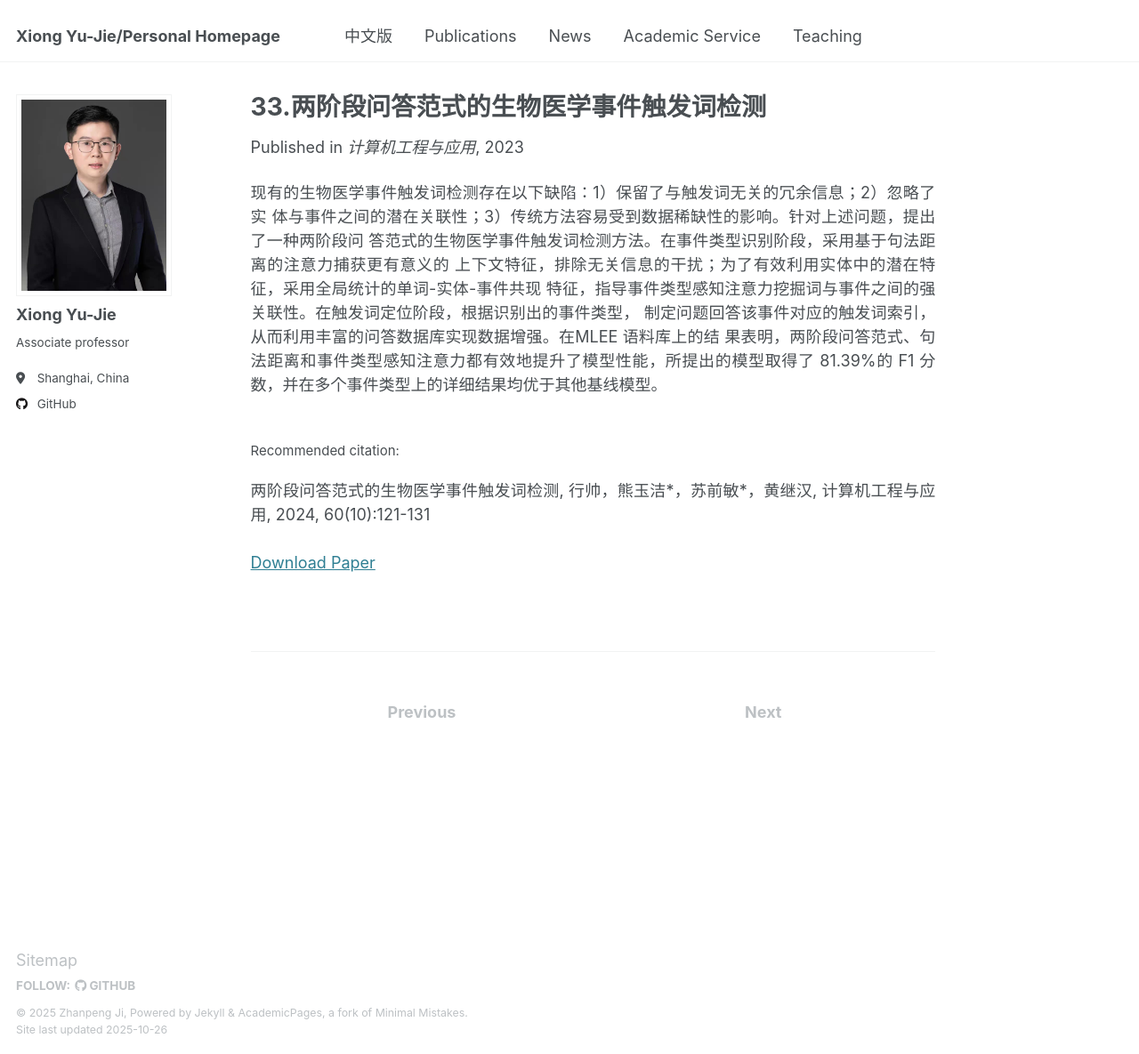
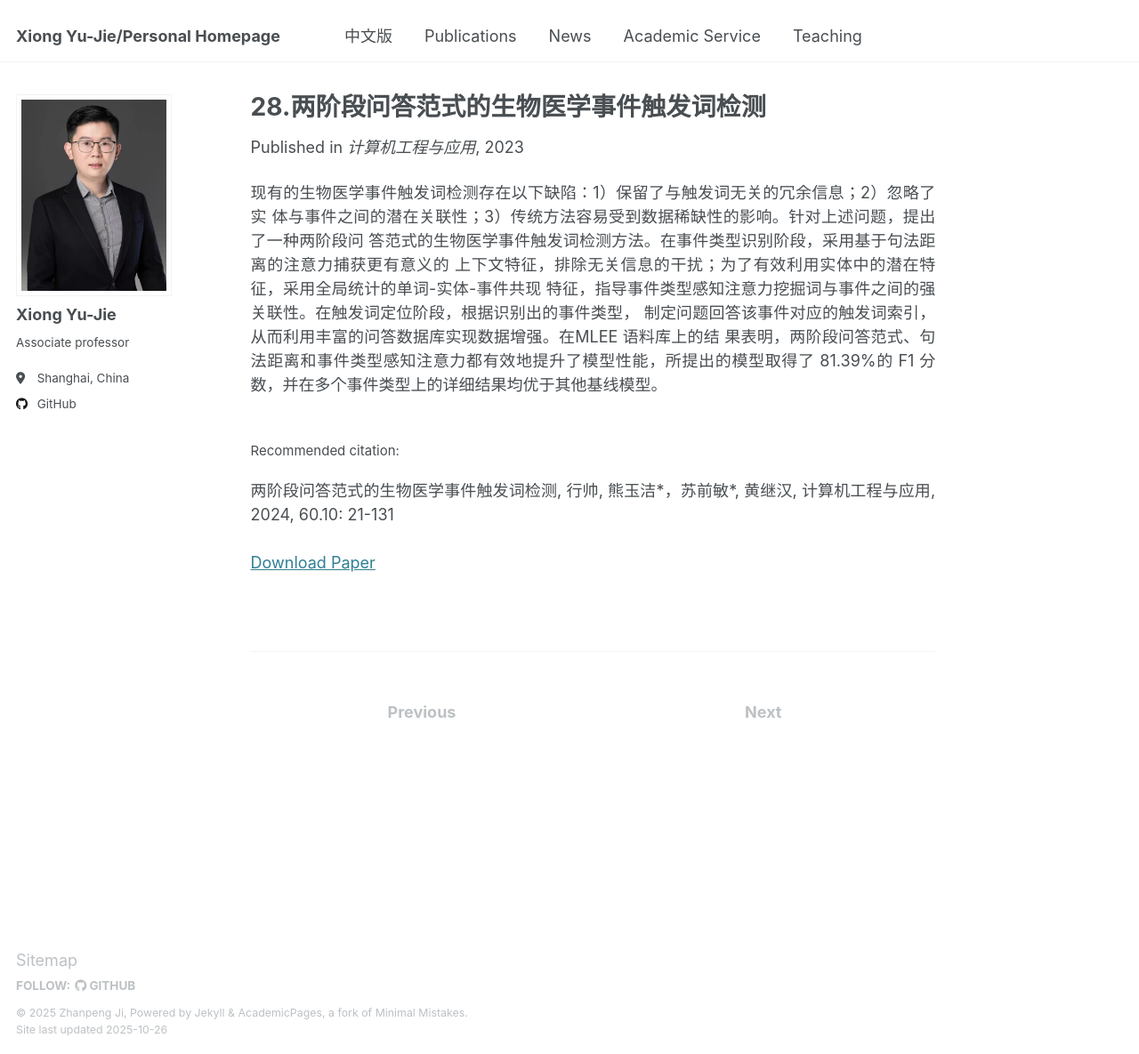
Before and after one commit to X-Lab-CN/introduce, a Jekyll site: the page built from _publications/2024-05-20-paper-title-number-2.md, in a window 1280 px wide and 1185 px high. Shown: the whole window at 89% size. Built offline with Jekyll 4.4.1, drawn with Linux system fonts in a browser that asks for light colours.

Commit message:
Update 2024-05-20-paper-title-number-2.md

```diff
--- a/_publications/2024-05-20-paper-title-number-2.md
+++ b/_publications/2024-05-20-paper-title-number-2.md
@@ -1,13 +1,13 @@
 ---
-title: "33.两阶段问答范式的生物医学事件触发词检测"
+title: "28.两阶段问答范式的生物医学事件触发词检测"
 collection: publications
-category: 2023
+category: 2024
 permalink: /publication/2024-05-20-paper-title-number-2
 excerpt: '<div style="text-align: justify;">This paper proposes a biomedical event trigger detection method based on a two - stage question - answering paradigm. It uses syntactic - distance - based attention and word - entity - event co - occurrence features to address existing problems in trigger detection. Experiments on the MLEE corpus show that the model outperforms baseline models, with an F1 - score of 81.39%, and the author also plans to explore further improvements in the future.</div>'
 date: 2023-05-20
 venue: '计算机工程与应用'
 paperurl: 'http://xiongyujie.cn/files/两阶段问答范式的生物医学事件触发词检测.pdf'
-citation: '<br/><div style="text-align: justify;">两阶段问答范式的生物医学事件触发词检测, 行帅，熊玉洁*，苏前敏*，黄继汉, 计算机工程与应用, 2024, 60(10):121-131</div>'
+citation: '<br/><div style="text-align: justify;">两阶段问答范式的生物医学事件触发词检测, 行帅, 熊玉洁*，苏前敏*, 黄继汉, 计算机工程与应用, 2024, 60.10: 21-131</div>'
 ---
 
 <div style="text-align: justify;">现有的生物医学事件触发词检测存在以下缺陷：1）保留了与触发词无关的冗余信息；2）忽略了实 体与事件之间的潜在关联性；3）传统方法容易受到数据稀缺性的影响。针对上述问题，提出了一种两阶段问 答范式的生物医学事件触发词检测方法。在事件类型识别阶段，采用基于句法距离的注意力捕获更有意义的 上下文特征，排除无关信息的干扰；为了有效利用实体中的潜在特征，采用全局统计的单词-实体-事件共现 特征，指导事件类型感知注意力挖掘词与事件之间的强关联性。在触发词定位阶段，根据识别出的事件类型， 制定问题回答该事件对应的触发词索引，从而利用丰富的问答数据库实现数据增强。在MLEE 语料库上的结 果表明，两阶段问答范式、句法距离和事件类型感知注意力都有效地提升了模型性能，所提出的模型取得了 81.39%的 F1 分数，并在多个事件类型上的详细结果均优于其他基线模型。</div>
```
